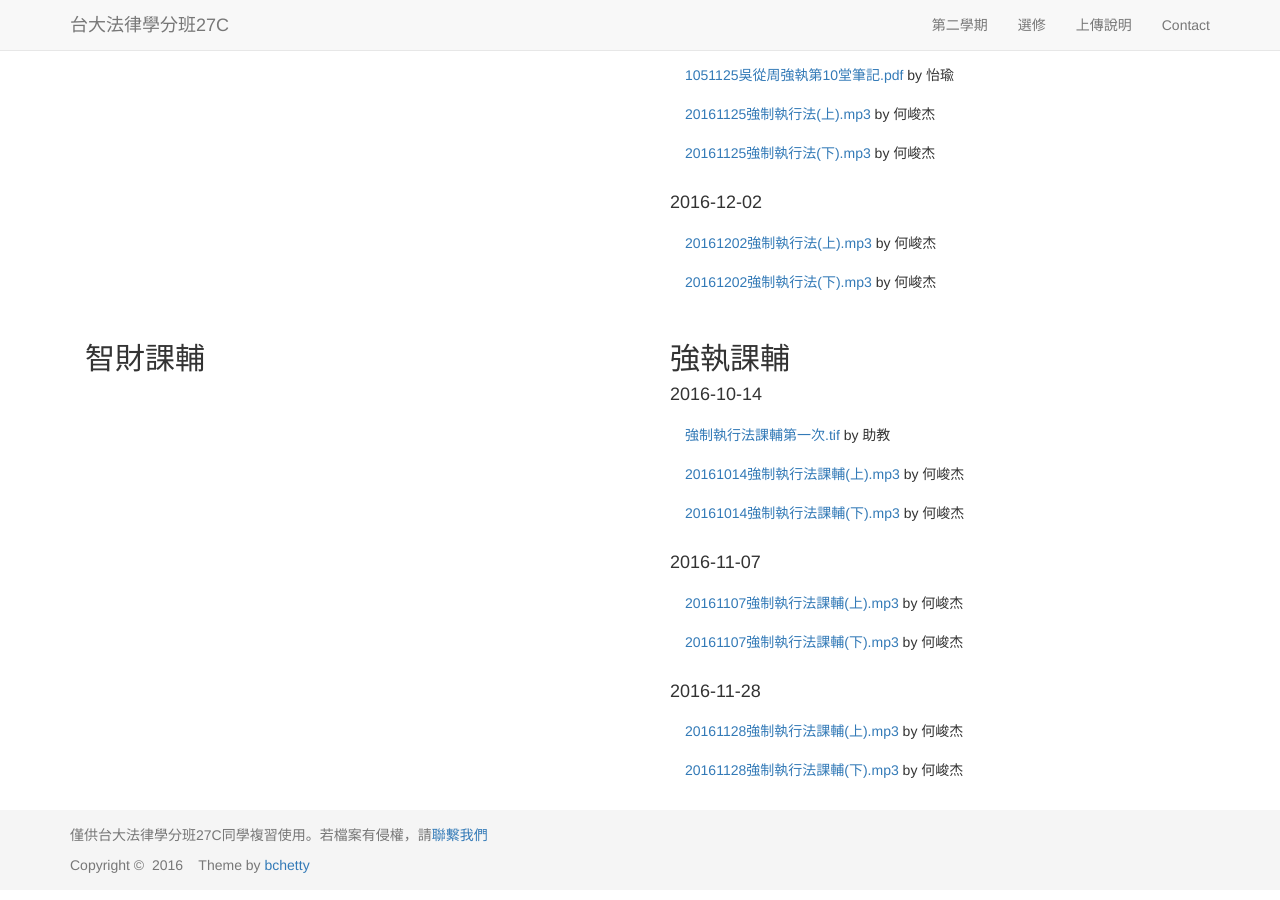
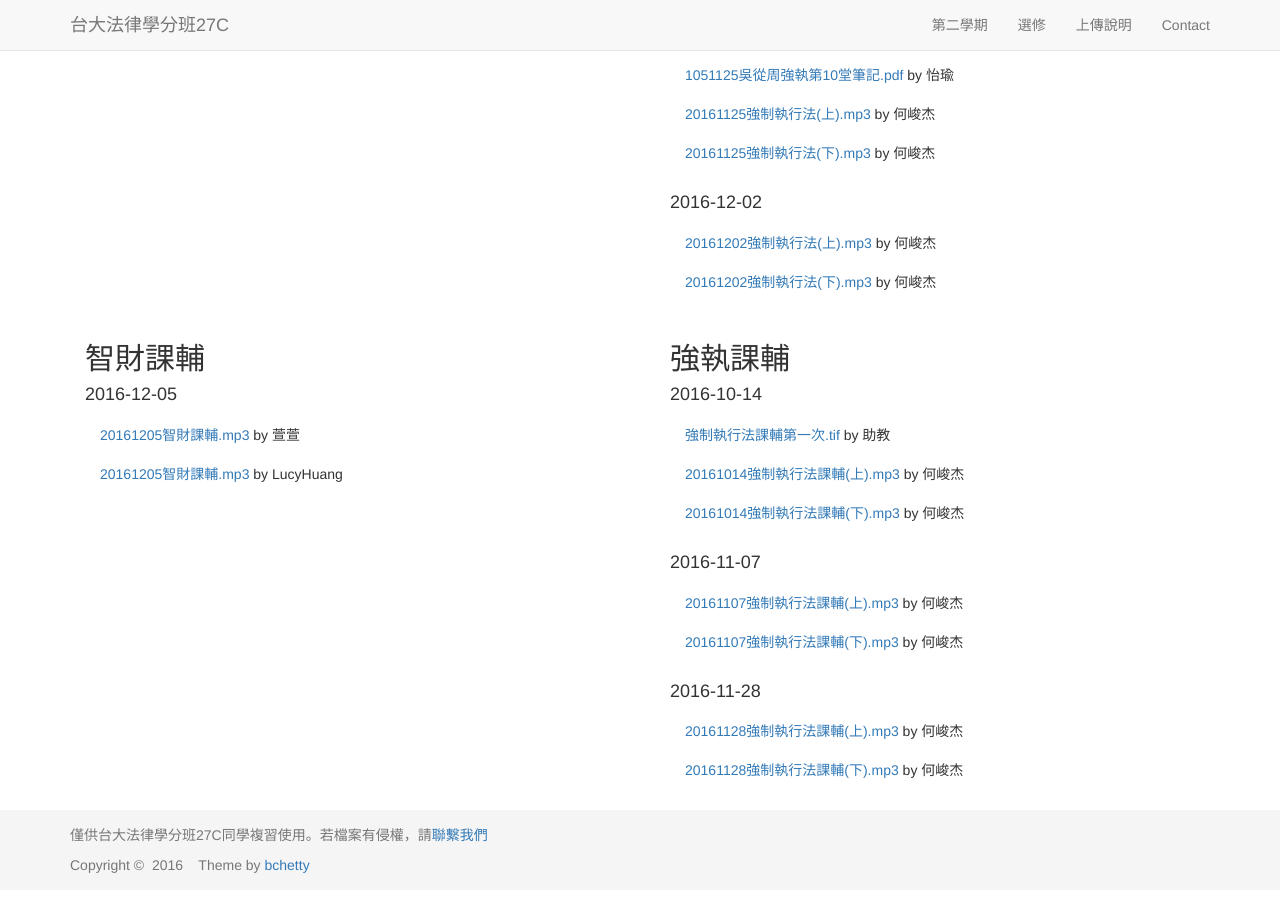
Before and after one commit to maxmilian/ntu_specs_law, a Jekyll site: the page built from elective/index.html, in a window 1280 px wide and 900 px high, scrolled down 1480 px. Built offline with Jekyll 4.4.1, drawn with Linux system fonts in a browser that asks for light colours; nearby versions of some CDN libraries.

Commit message:
add ra_records 20161205

```diff
--- a/elective/index.html
+++ b/elective/index.html
@@ -105,6 +105,11 @@
   <div class="row">
     <div class="col-md-6">
       <h2>智財課輔</h2>
+      <h4>2016-12-05</h4>
+      <ul class="list-group">
+        <li class="list-group-item"><a href="{{ site.intellectual_property_ra_record }}/Hsuan_1.mp3">20161205智財課輔.mp3</a> by 萱萱</li>
+        <li class="list-group-item"><a href="{{ site.intellectual_property_ra_record }}/Huang_1.mp3">20161205智財課輔.mp3</a> by LucyHuang</li>
+      </ul>
     </div>
     <div class="col-md-6">
       <h2>強執課輔</h2>
```
